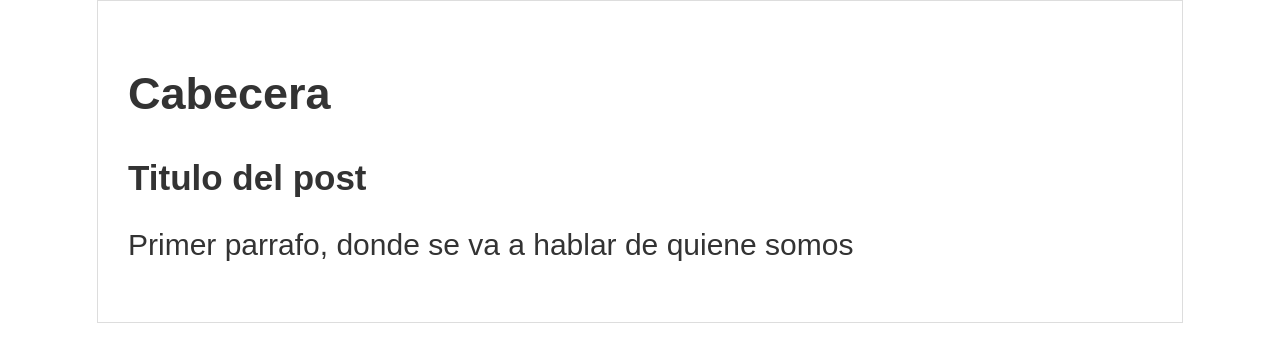
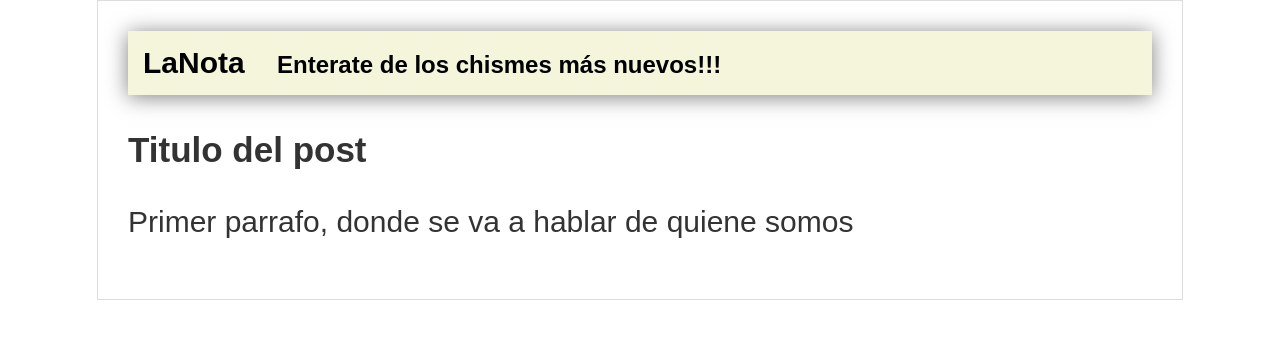
Before and after one commit to hpl212/Git-Clases, a plain HTML site: page Index.html in a window 1280 px wide. Drawn offline with Linux system fonts and the light colour scheme.

Commit message:
Final de la cabecera, anadimos un estilo lindo y fresco

```diff
--- a/Index.html
+++ b/Index.html
@@ -8,10 +8,13 @@
 </head>
 <body>
     <section id="main-container">
-        <h1>Cabecera</h1>
+     <article id="Cabecera">
+         LaNota
+         <span id="tagline">Enterate de los chismes más nuevos!!!</span>
+     </article>
      <article id="post">
-       <h2>Titulo del post</h2>
-       <p>Primer parrafo, donde se va a hablar de quiene somos</p>
+         <h1>Titulo del post</h1>
+         <p>Primer parrafo, donde se va a hablar de quiene somos</p>
      </article>
     </section>
 </body>
--- a/css/style.css
+++ b/css/style.css
@@ -5,6 +5,21 @@ body {
     font-family: Arial, Helvetica, sans-serif;
     margin: 0;
     padding: 0;
+}
+
+#Cabecera {
+    background-color: beige;
+    box-shadow: 0px 2px 20px 0px rgba(0,0,0,0.5);
+    color: black;
+    font-weight: bold;
+    margin: 0;
+    padding: 0.5em;
+}
+
+#Cabecera #tagline {
+   padding: 0 0 0 1em;
+   font-weight: bold;
+   font-size: 0.8em;
 }
 
 #main-container {
@@ -15,7 +30,7 @@ body {
     margin: 0 auto;
 }
 
-#main-container h2 {
+#main-container h1 {
     font-size: 35px;
 
 }
```
